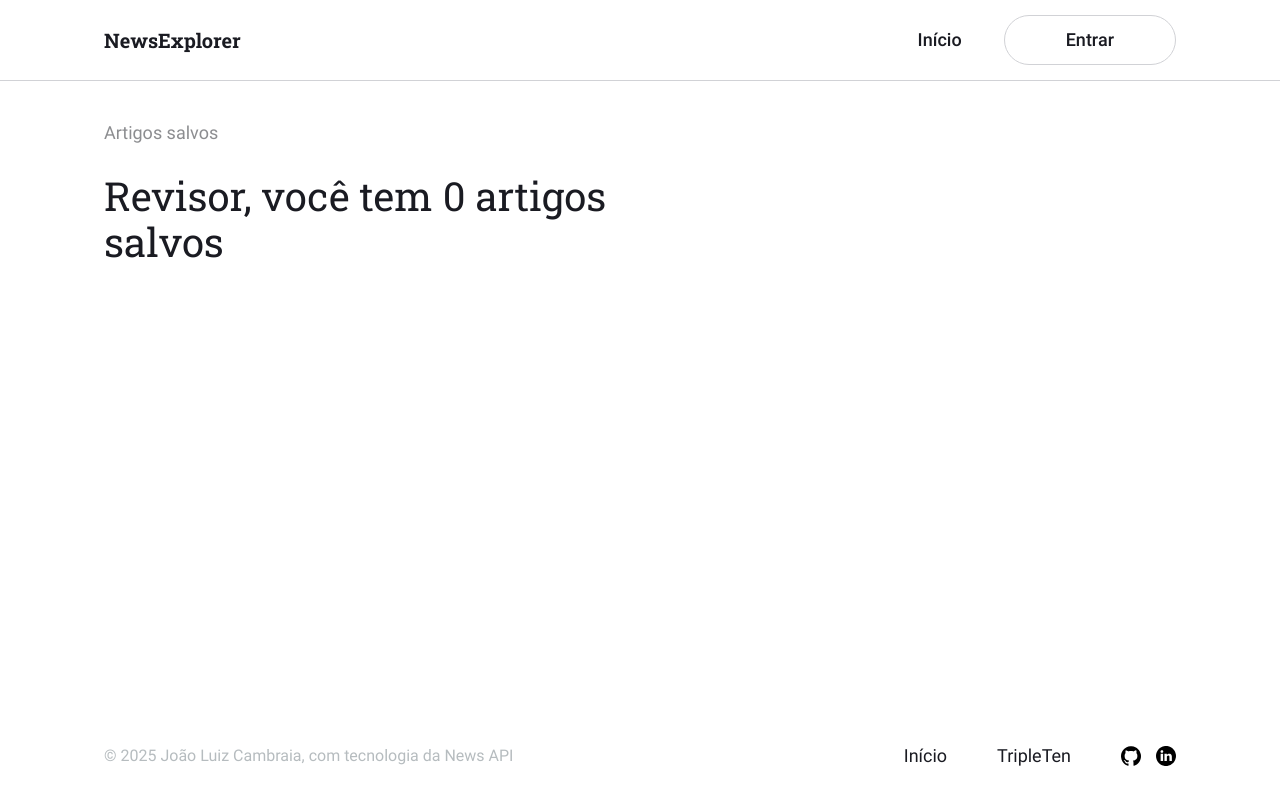
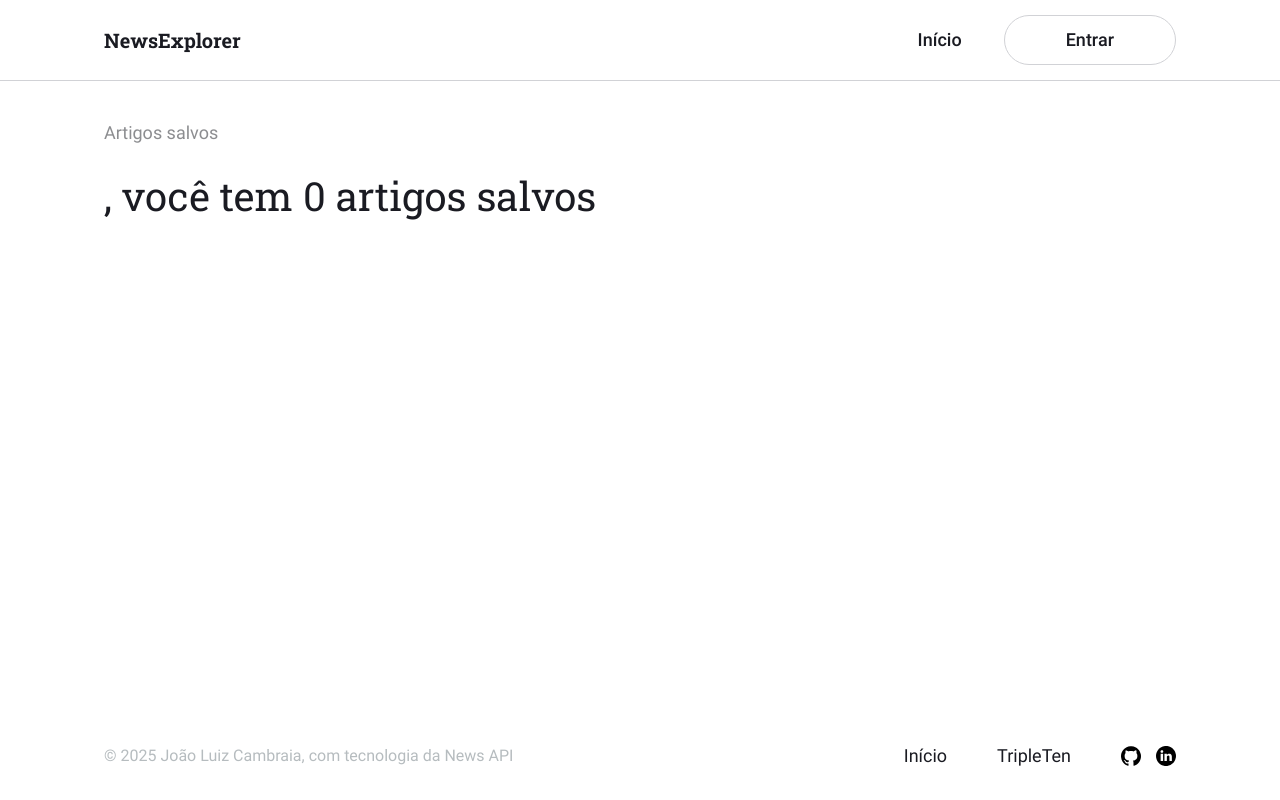
Before and after one commit to jlcambraia/news-explorer-frontend, a React (Vite) app: page /saved-news in a window 1280 px wide. Built offline with nearby package versions, Linux system fonts and the light colour scheme; no server answers.

Commit message:
refactor: utiliza nome do usuário do contexto

```diff
--- a/src/pages/SavedNews/components/SavedNewsHeader/SavedNewsHeader.jsx
+++ b/src/pages/SavedNews/components/SavedNewsHeader/SavedNewsHeader.jsx
@@ -9,7 +9,7 @@ import { UserContext } from "../../../../contexts/UserContext";
 
 export default function SavedNewsHeader() {
   const { savedArticles } = useContext(SearchArticlesContext);
-  const username = useContext(UserContext);
+  const { username } = useContext(UserContext);
 
   const keywords = extractUniqueKeywords(savedArticles);
 
```
